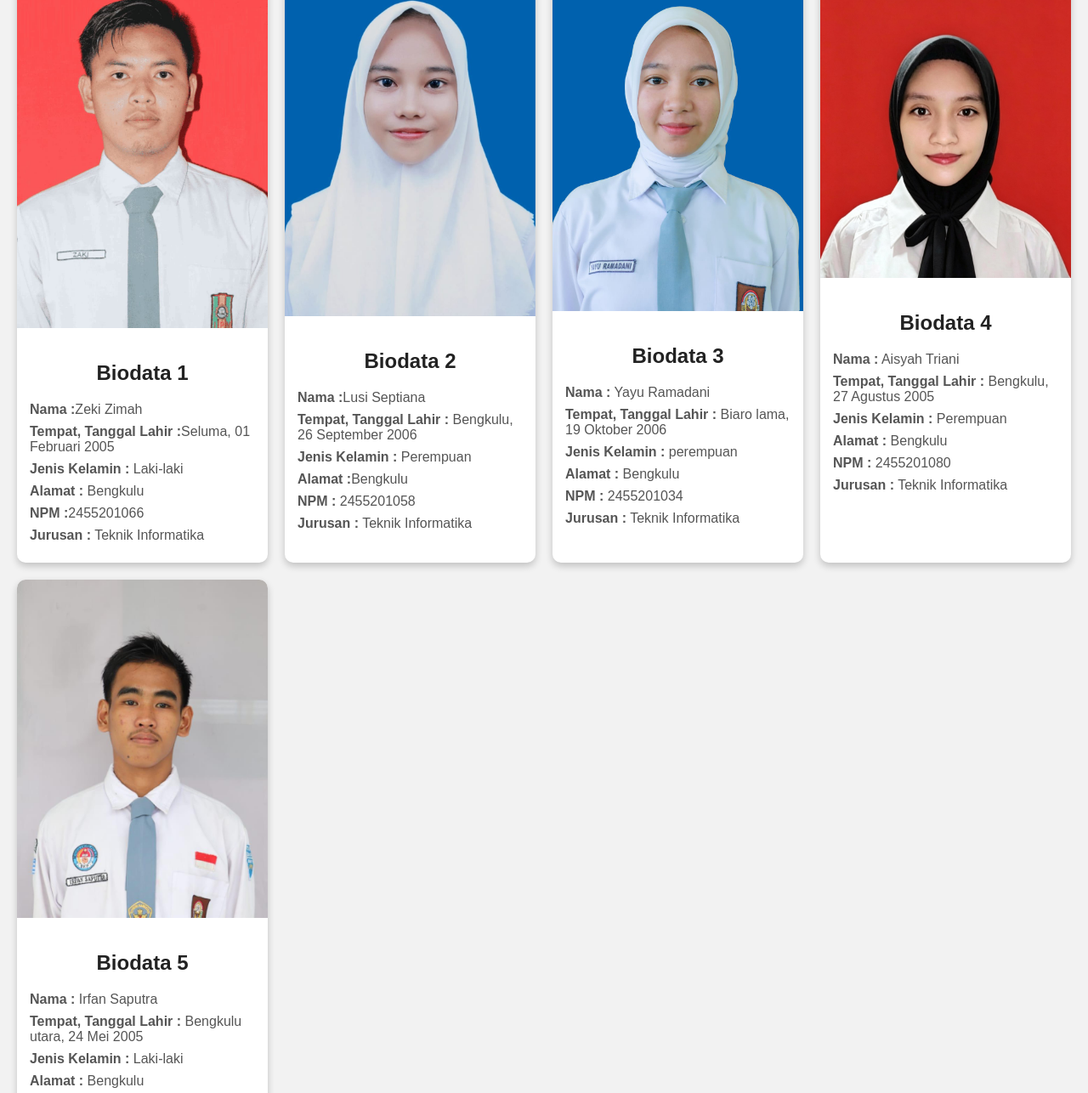
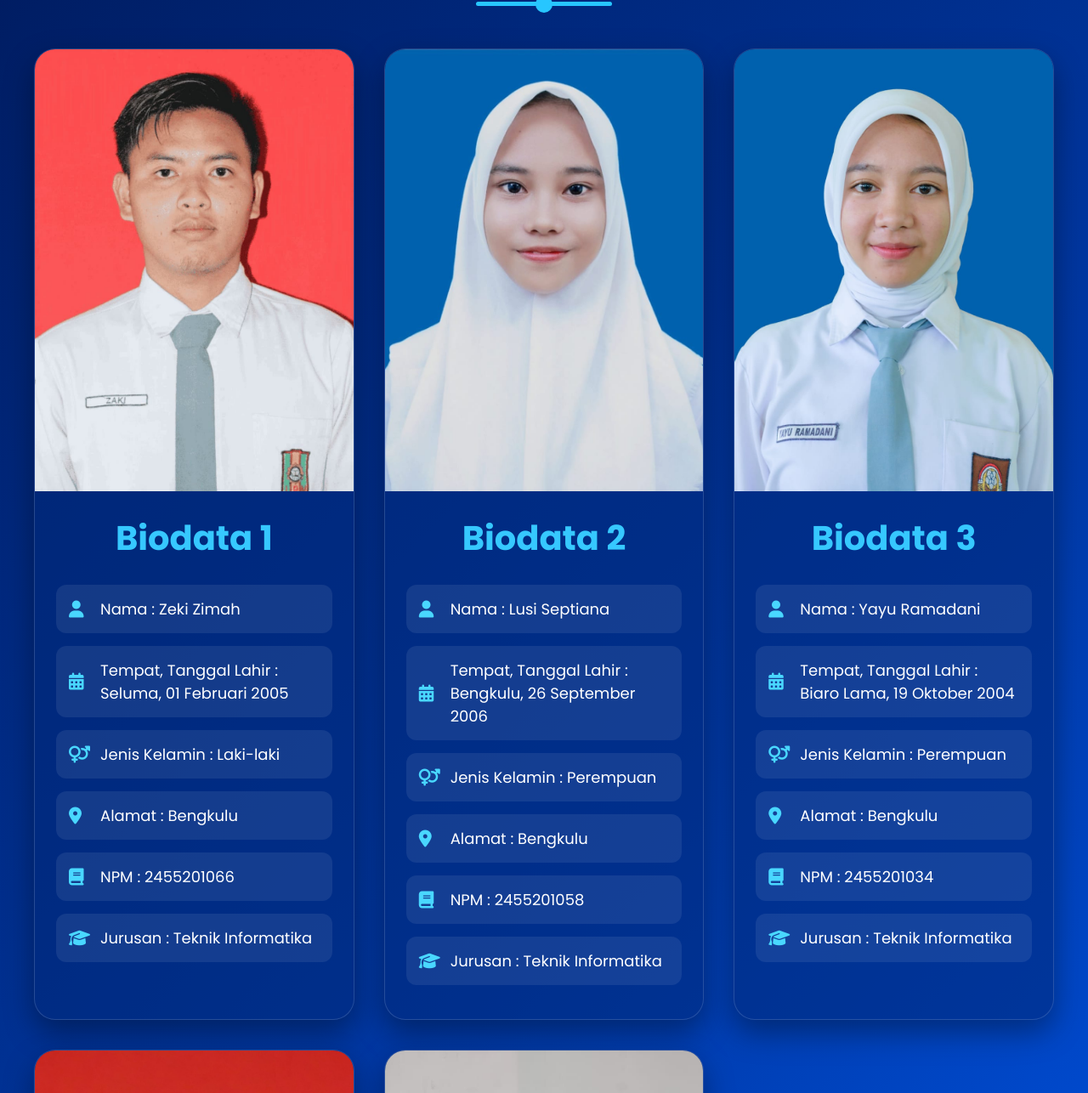
Before and after one commit to zekizimah01-jpg/website_biodata, a plain HTML site: page index.html in a window 1280 px wide. Shown: the part 136-1422 px from the top of the page at 85% size. Drawn offline with Linux system fonts and the light colour scheme.

Commit message:
Add files via upload

```diff
--- a/index.html
+++ b/index.html
@@ -3,146 +3,372 @@
 <head>
     <meta charset="UTF-8">
     <meta name="viewport" content="width=device-width, initial-scale=1.0">
+
     <title>Website Biodata</title>
 
+    <!-- Font Google -->
+    <link href="https://fonts.googleapis.com/css2?family=Poppins:wght@300;400;500;600;700&display=swap" rel="stylesheet">
+
+    <!-- Icon -->
+    <link rel="stylesheet" href="https://cdnjs.cloudflare.com/ajax/libs/font-awesome/6.5.1/css/all.min.css">
+
     <style>
+
+        *{
+            margin: 0;
+            padding: 0;
+            box-sizing: border-box;
+        }
+
         body{
-            font-family: Arial, sans-serif;
-            background-color: #f2f2f2;
-            margin: 0;
-            padding: 20px;
+            font-family: 'Poppins', sans-serif;
+            background: linear-gradient(135deg,#001b5e,#0039a6,#005eff);
+            min-height: 100vh;
+            padding: 40px;
         }
 
         h1{
             text-align: center;
-            color: #333;
+            color: white;
+            font-size: 55px;
+            margin-bottom: 15px;
+            font-weight: 700;
+            text-shadow: 0 5px 10px rgba(0,0,0,0.3);
+        }
+
+        /* Garis bawah judul */
+        .line{
+            width: 160px;
+            height: 5px;
+            background: #27c6ff;
+            margin: auto;
+            border-radius: 10px;
+            margin-bottom: 50px;
+            position: relative;
+        }
+
+        .line::before{
+            content: "";
+            width: 20px;
+            height: 20px;
+            background: #27c6ff;
+            border-radius: 50%;
+            position: absolute;
+            top: -7px;
+            left: 50%;
+            transform: translateX(-50%);
         }
 
         .container{
             display: grid;
-            grid-template-columns: repeat(auto-fit, minmax(250px,1fr));
-            gap: 20px;
-            margin-top: 30px;
+            grid-template-columns: repeat(auto-fit,minmax(350px,1fr));
+            gap: 35px;
         }
 
         .card{
-            background: white;
-            border-radius: 10px;
+            background: rgba(0,40,120,0.55);
+            border-radius: 25px;
             overflow: hidden;
-            box-shadow: 0 4px 8px rgba(0,0,0,0.2);
-            transition: 0.3s;
+            box-shadow: 0 15px 35px rgba(0,0,0,0.35);
+            border: 1px solid rgba(255,255,255,0.15);
+            transition: 0.4s;
         }
 
         .card:hover{
-            transform: scale(1.03);
+            transform: translateY(-10px);
+            box-shadow: 0 20px 40px rgba(0,0,0,0.45);
         }
 
+        /* FOTO */
         .card img{
             width: 100%;
-            height: auto;
-            object-fit: contain;
-            background: #fff;
+            height: 520px;
+            object-fit: cover;
+            display: block;
         }
 
         .biodata{
-            padding: 15px;
+            padding: 25px;
         }
 
         .biodata h2{
             text-align: center;
-            color: #222;
+            color: #36c8ff;
+            font-size: 40px;
+            margin-bottom: 25px;
         }
 
-        .biodata p{
-            margin: 8px 0;
-            color: #555;
+        .info{
+            background: rgba(255,255,255,0.08);
+            margin-bottom: 15px;
+            padding: 15px;
+            border-radius: 12px;
+            color: white;
+            display: flex;
+            align-items: center;
+            gap: 12px;
+            transition: 0.3s;
         }
+
+        .info:hover{
+            background: rgba(255,255,255,0.18);
+            transform: translateX(5px);
+        }
+
+        .info i{
+            color: #49d7ff;
+            font-size: 20px;
+            min-width: 25px;
+        }
+
+        .info span{
+            font-size: 18px;
+        }
+
+        @media(max-width:768px){
+
+            body{
+                padding: 20px;
+            }
+
+            h1{
+                font-size: 35px;
+            }
+
+            .container{
+                grid-template-columns: 1fr;
+            }
+
+            .card img{
+                height: 450px;
+            }
+
+        }
+
     </style>
+
 </head>
 <body>
 
     <h1>Website Biodata Mahasiswa Kelompok 4</h1>
 
+    <div class="line"></div>
+
     <div class="container">
 
-        <!-- Biodata 1 -->
+        <!-- CARD 1 -->
         <div class="card">
-            <img src="01.jpeg" alt="Foto 1">
+
+            <img src="01.jpeg">
 
             <div class="biodata">
+
                 <h2>Biodata 1</h2>
 
-                <p><b>Nama :</b>Zeki Zimah</p>
-                <p><b>Tempat, Tanggal Lahir :</b>Seluma, 01 Februari 2005</p>
-                <p><b>Jenis Kelamin :</b> Laki-laki</p>
-                <p><b>Alamat :</b> Bengkulu</p>
-                <p><b>NPM :</b>2455201066</p>
-                <p><b>Jurusan :</b> Teknik Informatika</p>
+                <div class="info">
+                    <i class="fa-solid fa-user"></i>
+                    <span>Nama : Zeki Zimah</span>
+                </div>
+
+                <div class="info">
+                    <i class="fa-solid fa-calendar-days"></i>
+                    <span>Tempat, Tanggal Lahir : Seluma, 01 Februari 2005</span>
+                </div>
+
+                <div class="info">
+                    <i class="fa-solid fa-venus-mars"></i>
+                    <span>Jenis Kelamin : Laki-laki</span>
+                </div>
+
+                <div class="info">
+                    <i class="fa-solid fa-location-dot"></i>
+                    <span>Alamat : Bengkulu</span>
+                </div>
+
+                <div class="info">
+                    <i class="fa-solid fa-book"></i>
+                    <span>NPM : 2455201066</span>
+                </div>
+
+                <div class="info">
+                    <i class="fa-solid fa-graduation-cap"></i>
+                    <span>Jurusan : Teknik Informatika</span>
+                </div>
+
             </div>
+
         </div>
 
-        <!-- Biodata 2 -->
+        <!-- CARD 2 -->
         <div class="card">
-            <img src="02.jpeg" alt="Foto 2">
+
+            <img src="02.jpeg">
 
             <div class="biodata">
+
                 <h2>Biodata 2</h2>
 
-                <p><b>Nama :</b>Lusi Septiana</p>
-                <p><b>Tempat, Tanggal Lahir :</b> Bengkulu, 26 September 2006</p>
-                <p><b>Jenis Kelamin :</b> Perempuan</p>
-                <p><b>Alamat :</b>Bengkulu</p>
-                <p><b>NPM :</b> 2455201058</p>
-                <p><b>Jurusan :</b> Teknik Informatika</p>
+                <div class="info">
+                    <i class="fa-solid fa-user"></i>
+                    <span>Nama : Lusi Septiana</span>
+                </div>
+
+                <div class="info">
+                    <i class="fa-solid fa-calendar-days"></i>
+                    <span>Tempat, Tanggal Lahir : Bengkulu, 26 September 2006</span>
+                </div>
+
+                <div class="info">
+                    <i class="fa-solid fa-venus-mars"></i>
+                    <span>Jenis Kelamin : Perempuan</span>
+                </div>
+
+                <div class="info">
+                    <i class="fa-solid fa-location-dot"></i>
+                    <span>Alamat : Bengkulu</span>
+                </div>
+
+                <div class="info">
+                    <i class="fa-solid fa-book"></i>
+                    <span>NPM : 2455201058</span>
+                </div>
+
+                <div class="info">
+                    <i class="fa-solid fa-graduation-cap"></i>
+                    <span>Jurusan : Teknik Informatika</span>
+                </div>
+
             </div>
+
         </div>
 
-        <!-- Biodata 3 -->
+        <!-- CARD 3 -->
         <div class="card">
-            <img src="03.jpeg" alt="Foto 3">
+
+            <img src="03.jpeg">
 
             <div class="biodata">
+
                 <h2>Biodata 3</h2>
 
-                <p><b>Nama :</b> Yayu Ramadani</p>
-                <p><b>Tempat, Tanggal Lahir :</b> Biaro lama, 19 Oktober 2006</p>
-                <p><b>Jenis Kelamin :</b> perempuan</p>
-                <p><b>Alamat :</b> Bengkulu</p>
-                <p><b>NPM :</b> 2455201034</p>
-                <p><b>Jurusan :</b> Teknik Informatika</p>
+                <div class="info">
+                    <i class="fa-solid fa-user"></i>
+                    <span>Nama : Yayu Ramadani</span>
+                </div>
+
+                <div class="info">
+                    <i class="fa-solid fa-calendar-days"></i>
+                    <span>Tempat, Tanggal Lahir : Biaro Lama, 19 Oktober 2004</span>
+                </div>
+
+                <div class="info">
+                    <i class="fa-solid fa-venus-mars"></i>
+                    <span>Jenis Kelamin : Perempuan</span>
+                </div>
+
+                <div class="info">
+                    <i class="fa-solid fa-location-dot"></i>
+                    <span>Alamat : Bengkulu</span>
+                </div>
+
+                <div class="info">
+                    <i class="fa-solid fa-book"></i>
+                    <span>NPM : 2455201034</span>
+                </div>
+
+                <div class="info">
+                    <i class="fa-solid fa-graduation-cap"></i>
+                    <span>Jurusan : Teknik Informatika</span>
+                </div>
+
             </div>
+
         </div>
 
-        <!-- Biodata 4 -->
+        <!-- CARD 4 -->
         <div class="card">
-            <img src="04.jpeg" alt="Foto 4">
+
+            <img src="04.jpeg">
 
             <div class="biodata">
+
                 <h2>Biodata 4</h2>
 
-                <p><b>Nama :</b> Aisyah Triani</p>
-                <p><b>Tempat, Tanggal Lahir :</b> Bengkulu, 27 Agustus 2005</p>
-                <p><b>Jenis Kelamin :</b> Perempuan</p>
-                <p><b>Alamat :</b> Bengkulu</p>
-                <p><b>NPM :</b> 2455201080</p>
-                <p><b>Jurusan :</b> Teknik Informatika</p>
+                <div class="info">
+                    <i class="fa-solid fa-user"></i>
+                    <span>Nama : Aisyah Triani</span>
+                </div>
+
+                <div class="info">
+                    <i class="fa-solid fa-calendar-days"></i>
+                    <span>Tempat, Tanggal Lahir : Bengkulu, 27 Agustus 2005</span>
+                </div>
+
+                <div class="info">
+                    <i class="fa-solid fa-venus-mars"></i>
+                    <span>Jenis Kelamin : Perempuan</span>
+                </div>
+
+                <div class="info">
+                    <i class="fa-solid fa-location-dot"></i>
+                    <span>Alamat : Bengkulu</span>
+                </div>
+
+                <div class="info">
+                    <i class="fa-solid fa-book"></i>
+                    <span>NPM : 24552080</span>
+                </div>
+
+                <div class="info">
+                    <i class="fa-solid fa-graduation-cap"></i>
+                    <span>Jurusan : Teknik Informatika</span>
+                </div>
+
             </div>
+
         </div>
 
-        <!-- Biodata 5 -->
+        <!-- CARD 5 -->
         <div class="card">
-            <img src="05.jpeg" alt="Foto 5">
+
+            <img src="05.jpeg">
 
             <div class="biodata">
+
                 <h2>Biodata 5</h2>
 
-                <p><b>Nama :</b> Irfan Saputra</p>
-                <p><b>Tempat, Tanggal Lahir :</b> Bengkulu utara, 24 Mei 2005</p>
-                <p><b>Jenis Kelamin :</b> Laki-laki</p>
-                <p><b>Alamat :</b> Bengkulu</p>
-                <p><b>NPM :</b> 2455201110</p>
-                <p><b>Jurusan :</b> Teknik Informatika</p>
+                <div class="info">
+                    <i class="fa-solid fa-user"></i>
+                    <span>Nama : Irfan Saputra</span>
+                </div>
+
+                <div class="info">
+                    <i class="fa-solid fa-calendar-days"></i>
+                    <span>Tempat, Tanggal Lahir : Bengkulu utara, 24 Mei 2005</span>
+                </div>
+
+                <div class="info">
+                    <i class="fa-solid fa-venus-mars"></i>
+                    <span>Jenis Kelamin : Laki-laki</span>
+                </div>
+
+                <div class="info">
+                    <i class="fa-solid fa-location-dot"></i>
+                    <span>Alamat : Bengkulu</span>
+                </div>
+
+                <div class="info">
+                    <i class="fa-solid fa-book"></i>
+                    <span>NPM : 2455201110</span>
+                </div>
+
+                <div class="info">
+                    <i class="fa-solid fa-graduation-cap"></i>
+                    <span>Jurusan : Teknik Informatika</span>
+                </div>
+
             </div>
+
         </div>
 
     </div>
```
